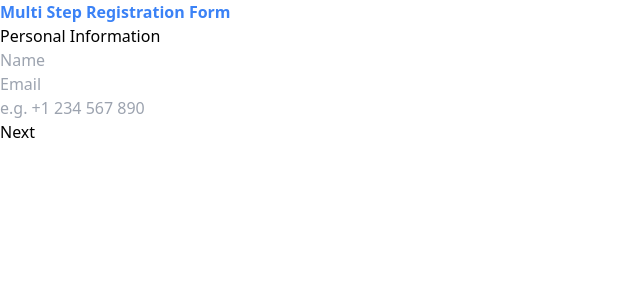
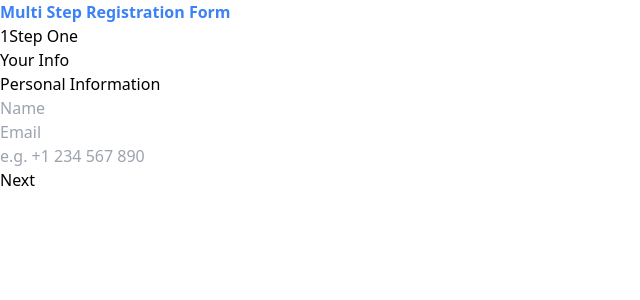
Before and after one commit to JimeBlue/multi-step-registration-form, a Nuxt app: page / in a window 1280 px wide. Shown: the top 300 px of the page, without its empty margins (0-640 px from the left). Built offline with nearby package versions, Linux system fonts and the light colour scheme.

Commit message:
Create step indicator component

```diff
--- a/components/form.vue
+++ b/components/form.vue
@@ -1,5 +1,7 @@
 <template>
   <section>
+    <!-- NOTE: Step indicator -->
+    <StepIndicator :step="step" />
     <!-- NOTE: Personal Information -->
     <div v-if="step === 1">
       <h2>Personal Information</h2>
@@ -109,12 +111,14 @@ import { collection, addDoc } from "firebase/firestore";
 import TextInput from "@/components/form/TextInput.vue";
 import CheckboxInput from "@/components/form/CheckboxInput.vue";
 import RadioGroup from "@/components/form/RadioGroup.vue";
+import StepIndicator from "@/components/form/StepIndicator.vue";
 
 export default {
   components: {
     TextInput,
     RadioGroup,
     CheckboxInput,
+    StepIndicator,
   },
   data() {
     return {
--- /dev/null
+++ b/components/form/StepIndicator.vue
@@ -0,0 +1,32 @@
+<template>
+  <div>
+    <div>
+      <span>{{ step }}</span>
+      <span>Step {{ stepInWords }}</span>
+    </div>
+    <div>
+      {{ stepName }}
+    </div>
+  </div>
+</template>
+
+<script>
+export default {
+  props: {
+    step: {
+      type: Number,
+      required: true,
+    },
+  },
+  computed: {
+    stepInWords() {
+      const words = ["One", "Two", "Three", "Four"];
+      return words[this.step - 1];
+    },
+    stepName() {
+      const names = ["Your Info", "Select Plan", "Add-ons", "Summary"];
+      return names[this.step - 1];
+    },
+  },
+};
+</script>
```
